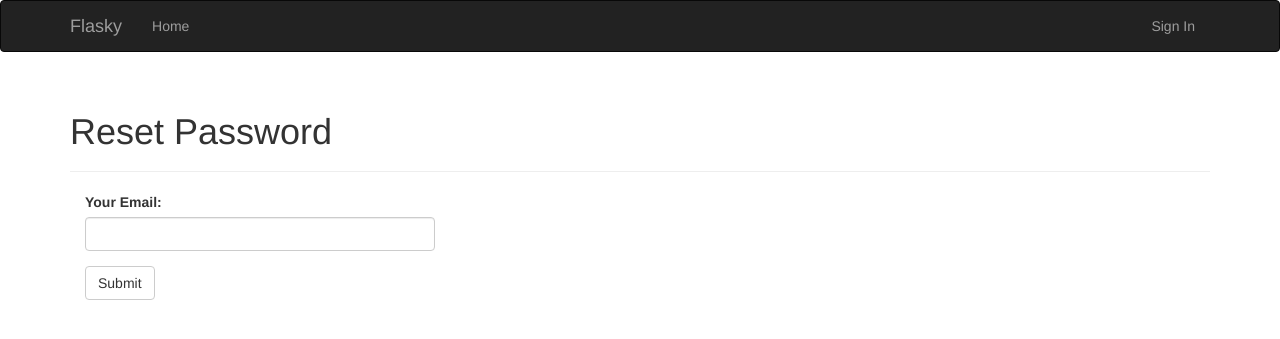
After one commit to wuxiaobai24/flask-study, a Flask app: page /auth/reset_password in a window 1280 px wide. The commit adds this page. Shown: the top 339 px of the page. Run offline with Flask 2, Linux system fonts and the light colour scheme; some libraries are stand-ins or nearby versions.

Commit message:
实现重设密码功能

```diff
--- a/app/auth/forms.py
+++ b/app/auth/forms.py
@@ -38,3 +38,19 @@ class ChangePasswordForm(FlaskForm):
     newpassword2 = PasswordField('Confirm password',validators = [Required(),
         Length(1,64)])
     submit = SubmitField('Change Password')
+
+class ResetPasswordForm(FlaskForm):
+    email = StringField('Your Email:',validators=[Required(),
+        Length(1,64),Email()])
+    submit = SubmitField('Submit')
+
+    def validate_email(self,field):
+        if User.query.filter_by(email=field.data).first() is None:
+            raise ValidationError('Can not find this email.')
+
+class ResetPasswordNowForm(FlaskForm):
+    newpassword = PasswordField('New Password',validators = [Required(),
+        Length(1,64),EqualTo('newpassword2','New passwords must match.')])
+    newpassword2 = PasswordField('Confirm password',validators = [Required(),
+        Length(1,64)])
+    submit = SubmitField('Change Password')
--- a/app/auth/views.py
+++ b/app/auth/views.py
@@ -4,6 +4,7 @@ from . import auth
 from ..models import User
 from flask_login import login_required,current_user
 from .forms import LoginForm,RegistrationForm,ChangePasswordForm
+from .forms import ResetPasswordForm,ResetPasswordNowForm
 from .. import db
 from ..emails import send_mail
 # 保护路由
@@ -101,3 +102,56 @@ def change_password():
         flash('Chang Password Success!')
         return redirect(url_for('main.index'))
     return render_template('auth/change_password.html',form=form)
+
+#重设密码
+@auth.route('/reset_password',methods=['POST','GET'])
+def reset_password():
+    form = ResetPasswordForm()
+    if form.validate_on_submit():
+        email = form.email.data
+        user = User.query.filter_by(email=email).first()
+        token = user.generate_confirmation_token()
+        user.confirmed = False
+        db.session.commit()
+        send_mail(email,'Reset Your Password',
+            'auth/email/reset_password',name = user.username ,token = token)
+        flash('A confirm email has been sent to you by email')
+        return redirect(url_for('auth.login'))
+    return render_template('auth/reset_password.html',form = form)
+
+#重设密码 Confirm
+@auth.route('/confirm/<name>/<token>')
+def reset_password_confirm(name,token):
+    user = User.query.filter_by(username = name).first()
+    if user:
+        if user.confirmed:
+            return redirect(url_for('main.index'))
+        if user.confirm(token):
+            flash('You can reset your password now!')
+            return redirect(url_for('auth.reset_password_now',name=user.username))
+        else:
+            flash('The confirmation link is invaild or has expired.')
+            return redirect(url_for('auth.reset_password'))
+    else:
+        return render_template('404.html'),400
+
+#重设密码 now
+@auth.route('/reset_password/now/<name>',methods=['POST','GET'])
+def reset_password_now(name):
+    user = User.query.filter_by(username=name).first()
+    if user is None:
+        flash('User does not exist')
+        return redirect('main.index')
+    elif not user.confirmed:
+        flash('Reset error,please try again.')
+        return redirect('auth.reset_password')
+    else:
+        form = ResetPasswordNowForm()
+        if form.validate_on_submit():
+            user.password = form.newpassword.data
+            user.confirmed = True
+            db.session.commit()
+            flash('Reset Success!')
+            return redirect(url_for('auth.login'))
+
+        return render_template('auth/reset_password_now.html',form = form)
--- /dev/null
+++ b/app/templates/auth/reset_password.html
@@ -0,0 +1,13 @@
+{% extends "base.html" %}
+{% import "bootstrap/wtf.html" as wtf %}
+
+{% block title %}Flask - Reset Password{% endblock %}
+
+{% block page_content %}
+<div class ="page-header">
+  <h1>Reset Password</h1>
+</div>
+<div class="col-md-4">
+  {{ wtf.quick_form(form)}}
+</div>
+{% endblock %}
--- a/config.py
+++ b/config.py
@@ -15,9 +15,8 @@ class Config:
     MAIL_PORT = 994
     MAIL_USE_TLS  = False
     MAIL_USE_SSL = True
-    MAIL_USERNAME = os.environ.get('MAIL_USERNAME')
+    MAIL_USERNAME = os.environ.get('MAIL_USERNAME') or 'wuxiaobai24@163.com'
     MAIL_PASSWORD = os.environ.get('MAIL_PASSWORD')
-
 
     @staticmethod
     def init_app(app):
```
Also changed, not shown: app/templates/auth/email/reset_password.html (added, +15 -0 lines), app/templates/auth/email/reset_password.txt (added, +11 -0 lines), app/templates/auth/login.html (+7 -0 lines), app/templates/auth/reset_password_now.html (added, +13 -0 lines).
